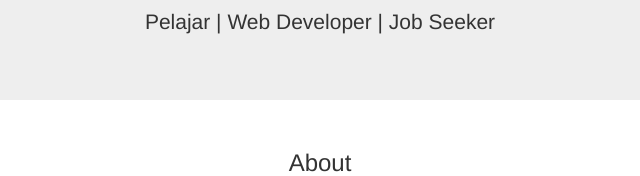
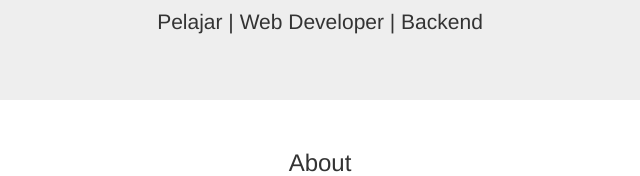
Before and after one commit to WozLearningJS/portfolio, a plain HTML site: page index.html in a window 1280 px wide. Shown: the part 370-546 px from the top of the page, 320-960 px from the left. Drawn offline with nearby package versions, Linux system fonts and the light colour scheme.

Commit message:
mengubah deskripsi

```diff
--- a/index.html
+++ b/index.html
@@ -58,7 +58,7 @@
 <div class="jumbotron text-center">
   <img src="fawaz.jpg" class="img-circle">
   <h1>Fawaz Maulana</h1>
-  <p>Pelajar | Web Developer | Job Seeker</p>
+  <p>Pelajar | Web Developer | Backend</p>
 </div>
 
 <!-- Akhir Jumbotron -->
```
